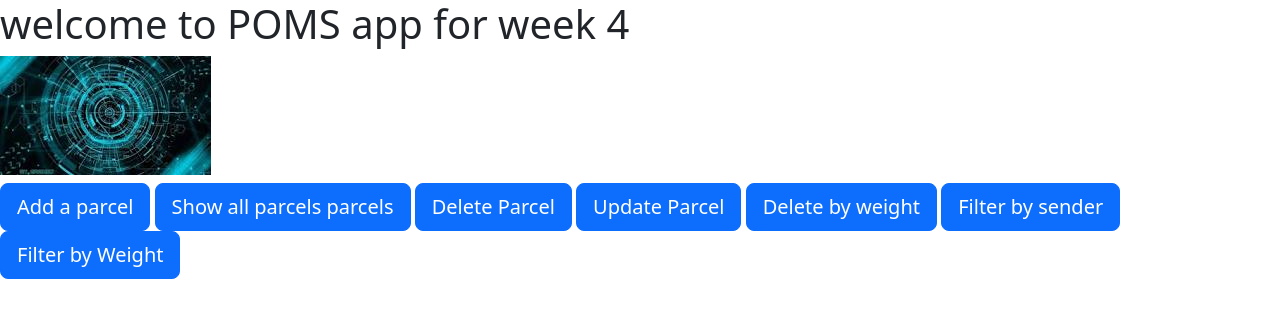
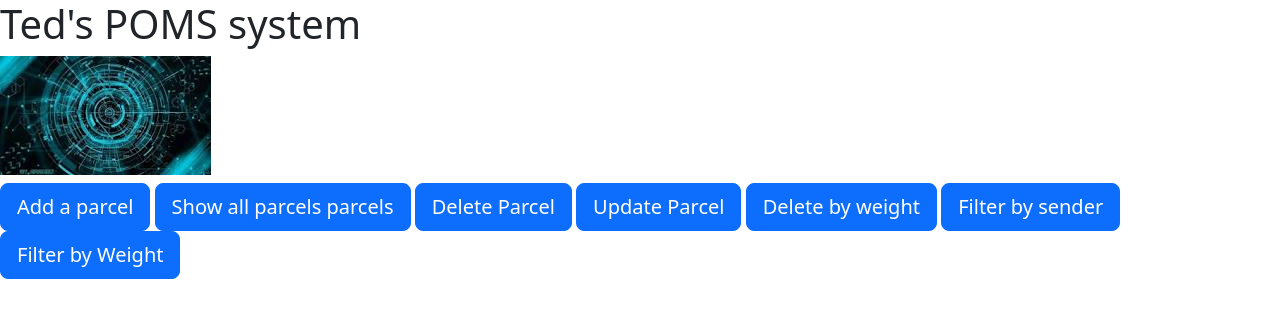
Before and after one commit to teddb151/Basic-Mongo-Web-App, a website: page views/index.html in a window 1280 px wide. Drawn offline with nearby package versions, Linux system fonts and the light colour scheme; files that its build step writes are made by us from their sources; files whose address does not match are found by name.

Commit message:
update the index.html title

```diff
--- a/views/index.html
+++ b/views/index.html
@@ -4,7 +4,7 @@
         <link rel="stylesheet" href="./css/bootstrap.min.css">
     </head>
     <body>
-       <h1> welcome to POMS app for week 4</h1>
+       <h1> Ted's POMS system</h1>
        <h2><img src="thebackground.jpg" alt=""></h2>
        <a type="button" class="btn btn-primary btn-lg" href="/addparcel">Add a parcel</a>
        <a type="button" class="btn btn-primary btn-lg" href="/listparcels">Show all parcels parcels</a>
```
